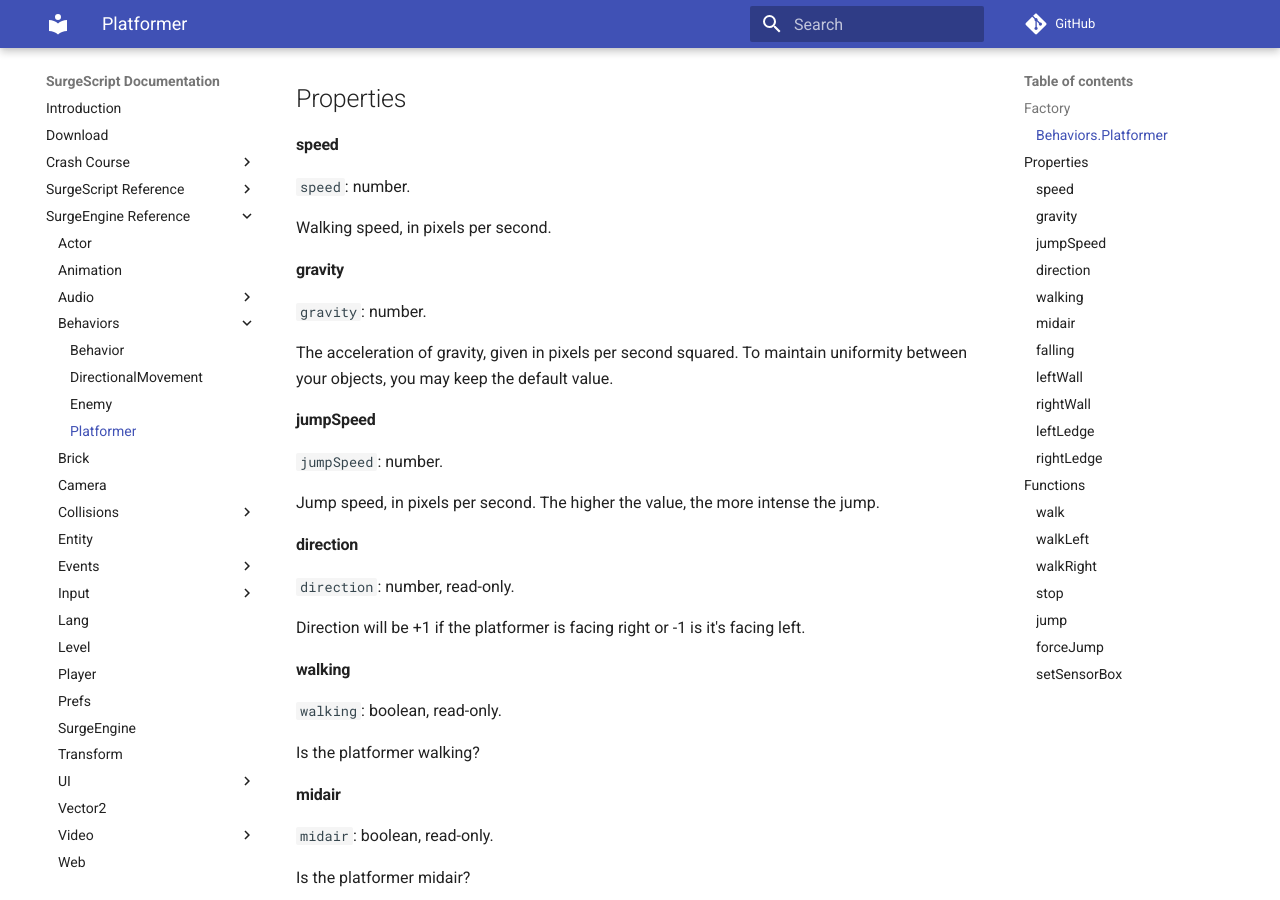
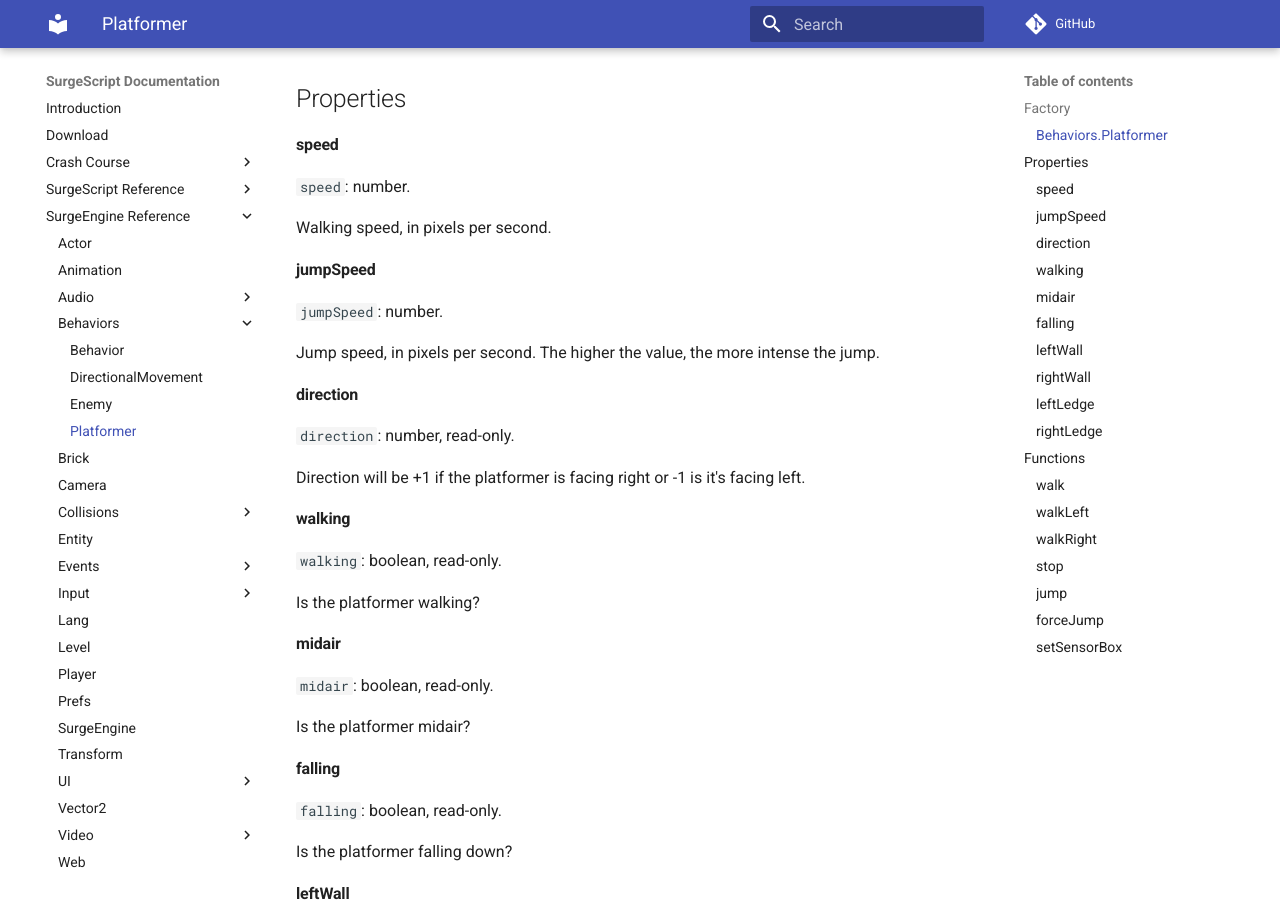
Before and after one commit to alemart/surgescript, an MkDocs documentation site: the page built from docs/engine/platformer.md, in a window 1280 px wide and 900 px high, scrolled down 980 px. Built offline with MkDocs 1.6.1 and Material for MkDocs 9.7.7, drawn with Linux system fonts in a browser that asks for light colours; comment, search, counter and statistics services are not loaded.

Commit message:
Removed Platformer.gravity

```diff
--- a/docs/engine/platformer.md
+++ b/docs/engine/platformer.md
@@ -50,12 +50,6 @@ Properties
 `speed`: number.
 
 Walking speed, in pixels per second.
-
-#### gravity
-
-`gravity`: number.
-
-The acceleration of gravity, given in pixels per second squared. To maintain uniformity between your objects, you may keep the default value.
 
 #### jumpSpeed
 
```
